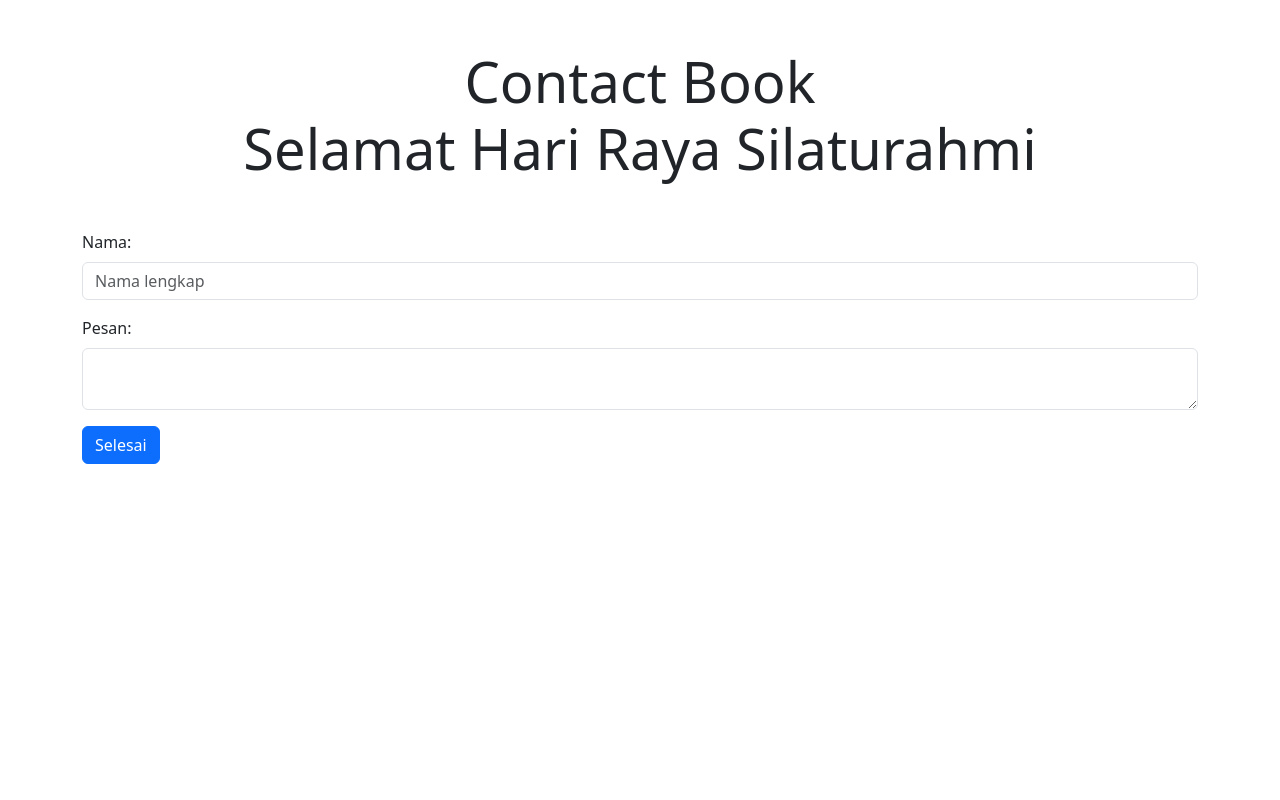
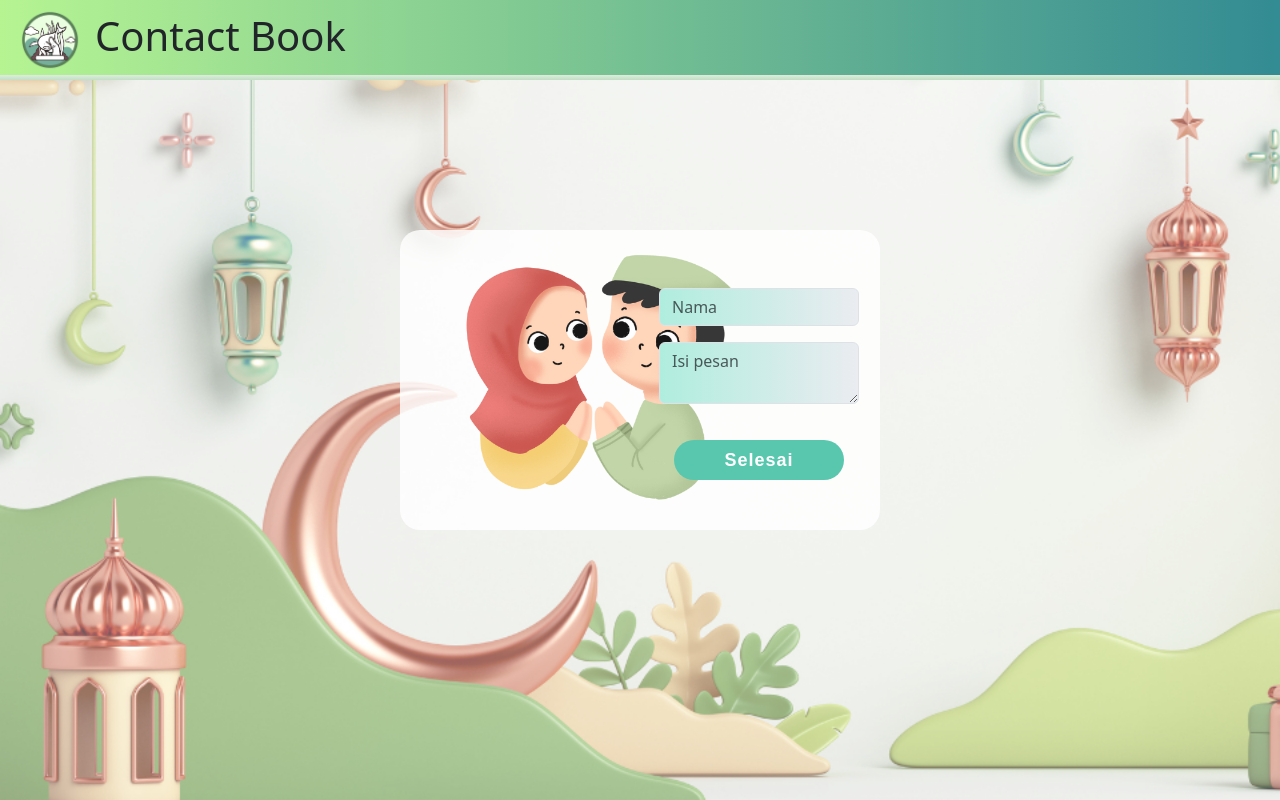
Before and after one commit to rayrednet/pweb-tugas8, a PHP site: page /tambah_pesan.php in a window 1280 px wide. Run offline with PHP 8.4, Linux system fonts and the light colour scheme.

Commit message:
tambah pesan ui

```diff
--- a/assets/css/style.css
+++ b/assets/css/style.css
@@ -1,8 +1,9 @@
 .bg-image {
-    background-image: url("../images/bg.png");
-    background-repeat: no-repeat;
-    background-size: cover;
-  }
+  background-image: url("../images/bg.png");
+  background-repeat: no-repeat;
+  background-size: cover;
+  background-attachment: fixed;
+}
 
   .header-color {
     background: linear-gradient(to right, rgb(182, 244, 146), rgb(51, 139, 147));
@@ -92,10 +93,106 @@
     background-color: #fff;
     border: 1px solid rgba(0,0,0,.125);
     border-radius: .25rem;
-    column-break-inside: avoid;
+
 }
 
+  /* Masonry style columns */
+  .card-columns {
+    column-count: 2;
+    column-gap: 1rem;
+}
 
-  .card-body {
-    flex-grow: 1;
-  }
+/* Remove gap below last card */
+.card-columns:last-child {
+    margin-bottom: 0;
+}
+
+/* Override card size for small screens */
+@media screen and (max-width: 576px) {
+    .card-columns {
+        column-count: 1;
+    }
+}
+
+/* tambah pesan */
+
+.btn-animated {
+  animation: pulse 0.5s infinite;
+}
+
+body{
+  background: #f4f4f4;
+  height: 100vh;
+}
+
+.wrapper{
+  position: relative;
+  width: 100%;
+  height: 100%;
+}
+
+.form-control {
+  margin-bottom: 10px; /* Add some space between the input field and the button */
+  background: rgb(176,237,223);
+  background: linear-gradient(90deg, rgba(176,237,223,1) 0%, rgba(234,236,240,1) 100%, rgba(176,237,223,1) 100%);
+}
+
+button {
+  background: rgb(89,199,174);
+  /* background: linear-gradient(90deg, rgba(0,212,255,1) 0%, rgba(60,193,102,1) 51%, rgba(0,212,255,1) 100%); */
+  font-family: 'Quicksand', sans-serif;
+  position: relative;
+  top: 20px;
+  left : 50%;
+  transform: translateX(-50%);
+  width: 170px;
+  height: 40px;
+  line-height: 1;
+  font-size: 18px;
+  font-weight: bold;
+  letter-spacing: 1px;
+  border: transparent;
+  color: white;
+  border-radius: 40px;
+  cursor: pointer;
+  overflow: hidden;
+  transition: all .35s;
+}
+
+button:hover{
+  background: rgb(89, 133, 199);
+  /* background: linear-gradient(90deg, rgba(89,199,174,1) 0%, rgba(88,120,187,1) 51%, rgba(89,199,174,1) 100%); */
+  color: #fff;
+}
+
+.container-letter {
+  background-color: rgba(255, 255, 255, 0.8);
+  /* Set the opacity of the container */
+  margin-top: 150px;
+  margin-left: 400px;
+  margin-right: 400px;
+  margin-bottom: auto;
+  border-radius: 20px;
+}
+
+.container-letter form {
+  /* Set the margin and padding of the form inside the container */
+  margin: 10px;
+  padding: 10px;
+}
+
+.form {
+  display: flex;
+  flex-direction: column;
+  align-items: center;
+}
+
+.mb-3 {
+  margin-bottom: 20px;
+}
+
+.image-size {
+  width: 300px; /* adjust the width as needed */
+  height: 300px; /* adjust the height as needed */
+  margin-left: 50px !important;
+}
--- a/tambah_pesan.php
+++ b/tambah_pesan.php
@@ -1,28 +1,38 @@
 <!DOCTYPE html>
 <html>
 <head>
-	<title>Silaturahmi PWeb</title>
+	<title>Silaturahmi Online</title>
 	<link href="https://cdn.jsdelivr.net/npm/bootstrap@5.3.0-alpha1/dist/css/bootstrap.min.css" rel="stylesheet" integrity="sha384-GLhlTQ8iRABdZLl6O3oVMWSktQOp6b7In1Zl3/Jr59b6EGGoI1aFkw7cmDA6j6gD" crossorigin="anonymous">
-	<link rel="icon" type="image/x-icon" href="assets/images/favicon.ico"></head>
-<body>
-	<div class="container mt-5">
-		<div class="jumbotron">
-			<h1 class="display-4 text-center">Contact Book<br>Selamat Hari Raya Silaturahmi</h1>
+	<link rel="icon" type="image/x-icon" href="assets/images/favicon.ico">
+	<!-- Additional CSS Files -->
+	<link rel="stylesheet" href="assets/css/style.css">
+	<!-- Additional JS Files -->
+	<script src="https://cdn.jsdelivr.net/npm/bootstrap@5.3.0-alpha1/dist/js/bootstrap.bundle.min.js" integrity="sha384-w76AqPfDkMBDXo30jS1Sgez6pr3x5MlQ1ZAGC+nuZB+EYdgRZgiwxhTBTkF7CXvN" crossorigin="anonymous"></script>
+</head>
+<body class="bg-image">
+    <header class="header-color">
+        <a href="#" class="logo"></a>
+        <h1>Contact Book</h1>
+    </header>
+	<div class ="container-letter">
+		<div class="input-group mb-3">
+			<div class="input-group-prepend col-md-6">
+				<img src="assets/images/2-peeps.png" class="image-size">
+			</div>
+			<div class="col-md-6">
 				<form action="proses-tambah.php" method="POST" class="mt-5">
 					<div class="mb-3">
-					<label for="nama" class="form-label">Nama:</label>
-					<input type="text" class="form-control" id="nama" name="nama" placeholder="Nama lengkap" required>
+						<input type="text" class="form-control" id="nama" name="nama" placeholder="Nama" required>
 					</div>
 					<div class="mb-3">
-					<label for="pesan" class="form-label">Pesan:</label>
-					<textarea class="form-control" id="pesan" name="pesan" required></textarea>
+						<textarea class="form-control" id="pesan" name="pesan" placeholder="Isi pesan" required></textarea>
 					</div>
-				<div>
-					<button type="submit" class="btn btn-primary" name="done">Selesai</button>
+					<div class="mb-3 mt-3">
+						<button type="submit" class="button" name="done" >Selesai</button>
 					</div>
 				</form>
 			</div>
 		</div>
-	<script src="https://cdn.jsdelivr.net/npm/bootstrap@5.3.0-alpha1/dist/js/bootstrap.bundle.min.js" integrity="sha384-w76AqPfDkMBDXo30jS1Sgez6pr3x5MlQ1ZAGC+nuZB+EYdgRZgiwxhTBTkF7CXvN" crossorigin="anonymous"></script>
+	</div>
 </body>
 </html>
```
Also changed, not shown: forum.php (+0 -19 lines), assets/images/2-peeps.png (added), assets/js/main.js (added). Lines whose indentation alone changed are shown as unchanged.
